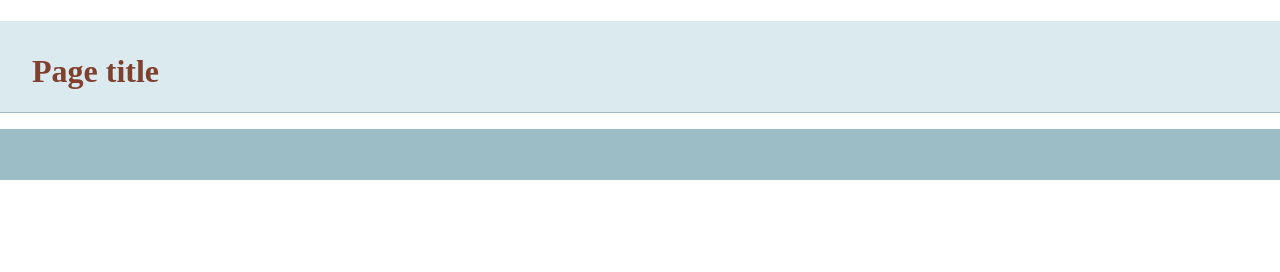
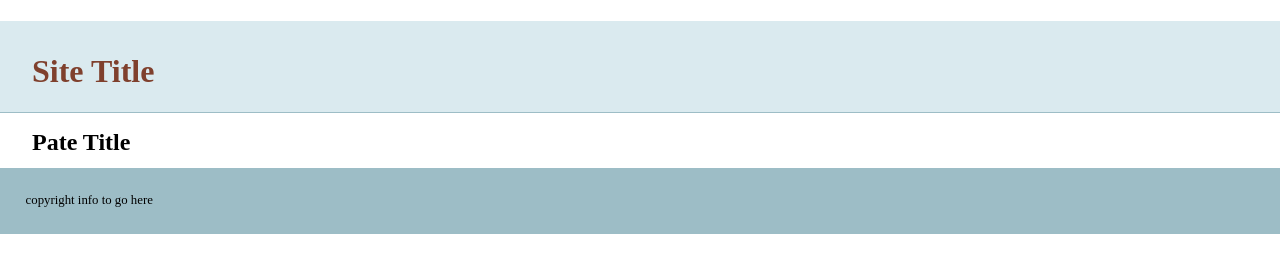
Before and after one commit to kevhoyt/git-basics, a plain HTML site: page index.html in a window 1280 px wide. Drawn offline with nearby package versions, Linux system fonts and the light colour scheme.

Commit message:
added more info to template

```diff
--- a/index.html
+++ b/index.html
@@ -14,13 +14,15 @@
     </head>
     <body>
     <header>
-	<h1>Page title</h1>
+	<h1>Site Title</h1>
     </header>
     <nav id="pageNav">
     </nav>
     <main>
+        <h2>Pate Title</h2>
     </main>
     <footer>
+        copyright info to go here
     </footer>
         <script>
 //use the modernizr load to load up external scripts. This will load the scripts asynchronously, but the order listed matters. Although it will load all scripts in parallel, it will execute them in the order listed
```
